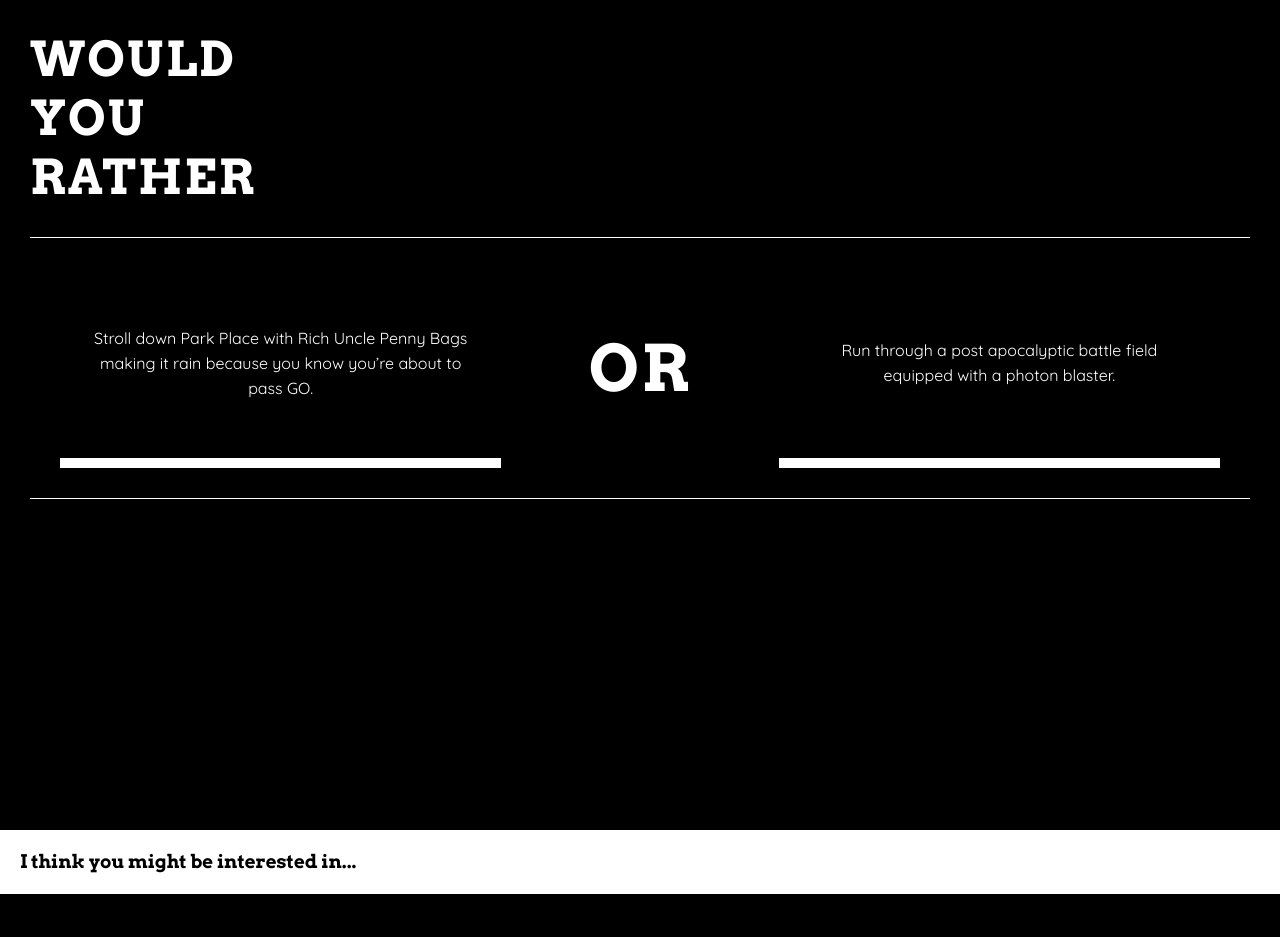
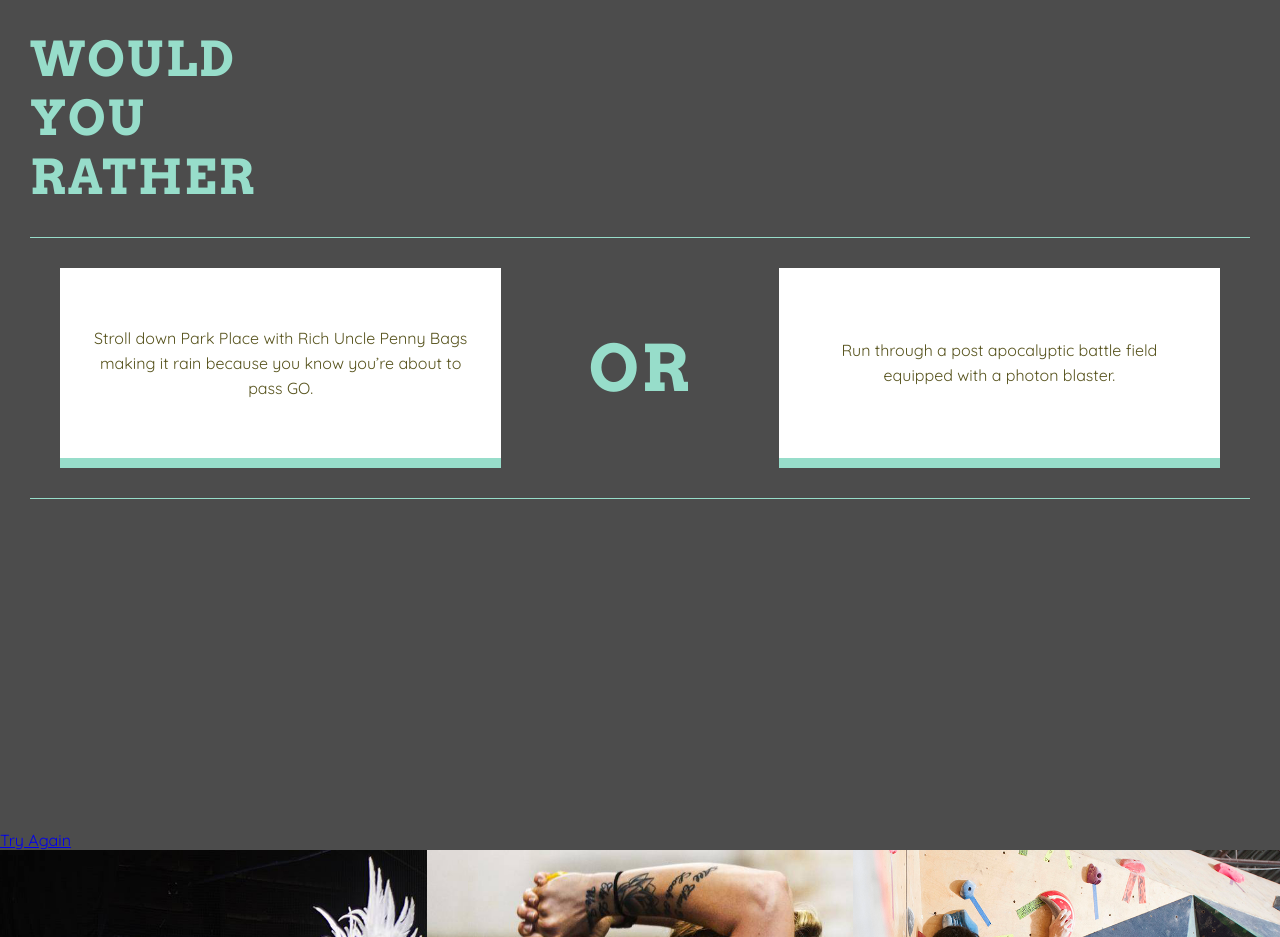
Before and after one commit to FantasticThree/TorontoBIA, a website: page index.html in a window 1280 px wide. Shown: the top 937 px of the page. Drawn offline with nearby package versions, Linux system fonts and the light colour scheme.

Commit message:
color changes

```diff
--- a/dev/scripts/main.js
+++ b/dev/scripts/main.js
@@ -110,12 +110,14 @@ $('#option2').val(myNum);
 
 function init() {
 		wouldYouRather();
+		$(".showResult").hide();
 	$("input[type=radio]").on("click", function(){
 		var userChoice = $("input[type=radio]:checked").val();
 		events.getInfo(scenarios[userChoice].searchValue);
 		events.getTip(scenarios[userChoice].searchValue);
 		events.eventNumber = userChoice;
 		wiki.getInfo(scenarios[userChoice].activity);
+		$(".showResult").show();
 	});
 };
 
--- a/dev/styles/_content.scss
+++ b/dev/styles/_content.scss
@@ -31,10 +31,10 @@
 	display: flex;
 	align-items: center;
 	justify-content: center;
-	background-color: rgba(0,0,0, 0.75);
+	background-color: rgba(151,221,202, 0.75);
 
 	h4 {
-		color: white;
+		color: $gray;
 	}
 }
 
--- a/dev/styles/_general.scss
+++ b/dev/styles/_general.scss
@@ -3,6 +3,7 @@ $lightGreen: #8A792E;
 $paleBlue: #97DDCA;
 $mint: #7A9E7E;
 $pearl: #E6E1C5;
+$gray: #4C4C4C;
 
 $headline: 'Arvo', serif;
 
@@ -14,11 +15,11 @@ font-family: $headline;
 
 body{
 	font-family: $bodyFont;
-	background-color: black;
+	background-color: #4C4C4C;
 }
 
 header {
-	border-bottom: 1px solid white;
+	border-bottom: 1px solid $paleBlue;
 	margin: 0 30px;
 }
 
@@ -29,7 +30,7 @@ header {
 form {
 	display: flex;
 	flex-direction: row;
-	border-bottom: 1px solid white;
+	border-bottom: 1px solid $paleBlue;
 	margin: 0 30px;
 	h2 {
 		width: 20%;
@@ -40,7 +41,7 @@ form {
 }
 
 h1,h2 {
-	color: white;
+	color: $paleBlue;
     font-size: 3em;
     margin: 30px 0px;
     text-transform: uppercase;
@@ -57,20 +58,19 @@ fieldset {
 	width: 40%;
 	height: 200px;
 	padding: 0 30px;
-	background-color: black;
+	background-color: white;
 	text-align: center;
 	// border-radius: 30px 30px 30px 30px;
-	border-bottom: 10px solid white;
+	border-bottom: 10px solid $paleBlue;
 	position: relative;
 	cursor: pointer;
 	transition: all .3s ease-in-out;
 	label {
-		color: white;
+		color: $darkGreen;
 		line-height: 25px;
 		cursor: pointer;
 	}
 	&:hover {
-		background-color: black;
 		transform: translateY(-5px);
 	}
 	input {
@@ -89,14 +89,14 @@ fieldset {
 
 main {
 	h3 {
-		color: black;
+		color: $darkGreen;
 		background-color: white;
 		margin: 0px;
 		padding: 20px;
 	}
 	.mainResult {
 		display: flex;
-		background-color: black;
+		background-color: $gray;
 		color: white;
 
 		.leftInfo {
--- a/index.html
+++ b/index.html
@@ -33,6 +33,7 @@
 	</section>
 
 	<main>
+	<div class="showResult">
 		<h3>I think you might be interested in...</h3>
 		<section class="mainResult">
 			<div class="leftInfo">
@@ -44,6 +45,7 @@
 				<div class="url"></div>
 				<div class="userTip">
 				</div>
+				<h4>Fun Wiki Facts:</h4>
 				<div class="wikiContainer"></div>
 				<div class="relatedActivities">
 					<p class="recommendationOne"></p>
@@ -53,9 +55,10 @@
 			</div>
 			<div class="resultImage"></div>
 		</section>
+		</div>
 		<div class="reset"><a href="#">Try Again</a></div>
 		<section class="galleryActivities">
-			<div class="galleryItem">
+			<div class="galleryItem archery">
 				<div class="overlay"><h4>Archery District</h4></div>
 				<img src="public/styles/images/ArcheryDistrict.jpg">
 			</div>
--- a/public/styles/style.css
+++ b/public/styles/style.css
@@ -133,10 +133,10 @@ h1, h2, h3, h4 {
 
 body {
   font-family: "Quicksand", sans-serif;
-  background-color: black; }
+  background-color: #4C4C4C; }
 
 header {
-  border-bottom: 1px solid white;
+  border-bottom: 1px solid #97DDCA;
   margin: 0 30px; }
 
 .wouldYouRather {
@@ -150,7 +150,7 @@ form {
   -webkit-box-direction: normal;
       -ms-flex-direction: row;
           flex-direction: row;
-  border-bottom: 1px solid white;
+  border-bottom: 1px solid #97DDCA;
   margin: 0 30px; }
   form h2 {
     width: 20%;
@@ -159,7 +159,7 @@ form {
     text-align: center; }
 
 h1, h2 {
-  color: white;
+  color: #97DDCA;
   font-size: 3em;
   margin: 30px 0px;
   text-transform: uppercase;
@@ -174,19 +174,18 @@ fieldset {
   width: 40%;
   height: 200px;
   padding: 0 30px;
-  background-color: black;
+  background-color: white;
   text-align: center;
-  border-bottom: 10px solid white;
+  border-bottom: 10px solid #97DDCA;
   position: relative;
   cursor: pointer;
   -webkit-transition: all .3s ease-in-out;
   transition: all .3s ease-in-out; }
   fieldset label {
-    color: white;
+    color: #57531D;
     line-height: 25px;
     cursor: pointer; }
   fieldset:hover {
-    background-color: black;
     -webkit-transform: translateY(-5px);
             transform: translateY(-5px); }
   fieldset input {
@@ -202,7 +201,7 @@ fieldset {
     margin: auto; }
 
 main h3 {
-  color: black;
+  color: #57531D;
   background-color: white;
   margin: 0px;
   padding: 20px; }
@@ -211,7 +210,7 @@ main .mainResult {
   display: -webkit-box;
   display: -ms-flexbox;
   display: flex;
-  background-color: black;
+  background-color: #4C4C4C;
   color: white; }
   main .mainResult .leftInfo {
     width: 50%;
@@ -263,9 +262,9 @@ main .mainResult {
   -webkit-box-pack: center;
       -ms-flex-pack: center;
           justify-content: center;
-  background-color: rgba(0, 0, 0, 0.75); }
+  background-color: rgba(151, 221, 202, 0.75); }
   .overlay h4 {
-    color: white; }
+    color: #4C4C4C; }
 
 .wikiContainer {
   height: 300px;
```
